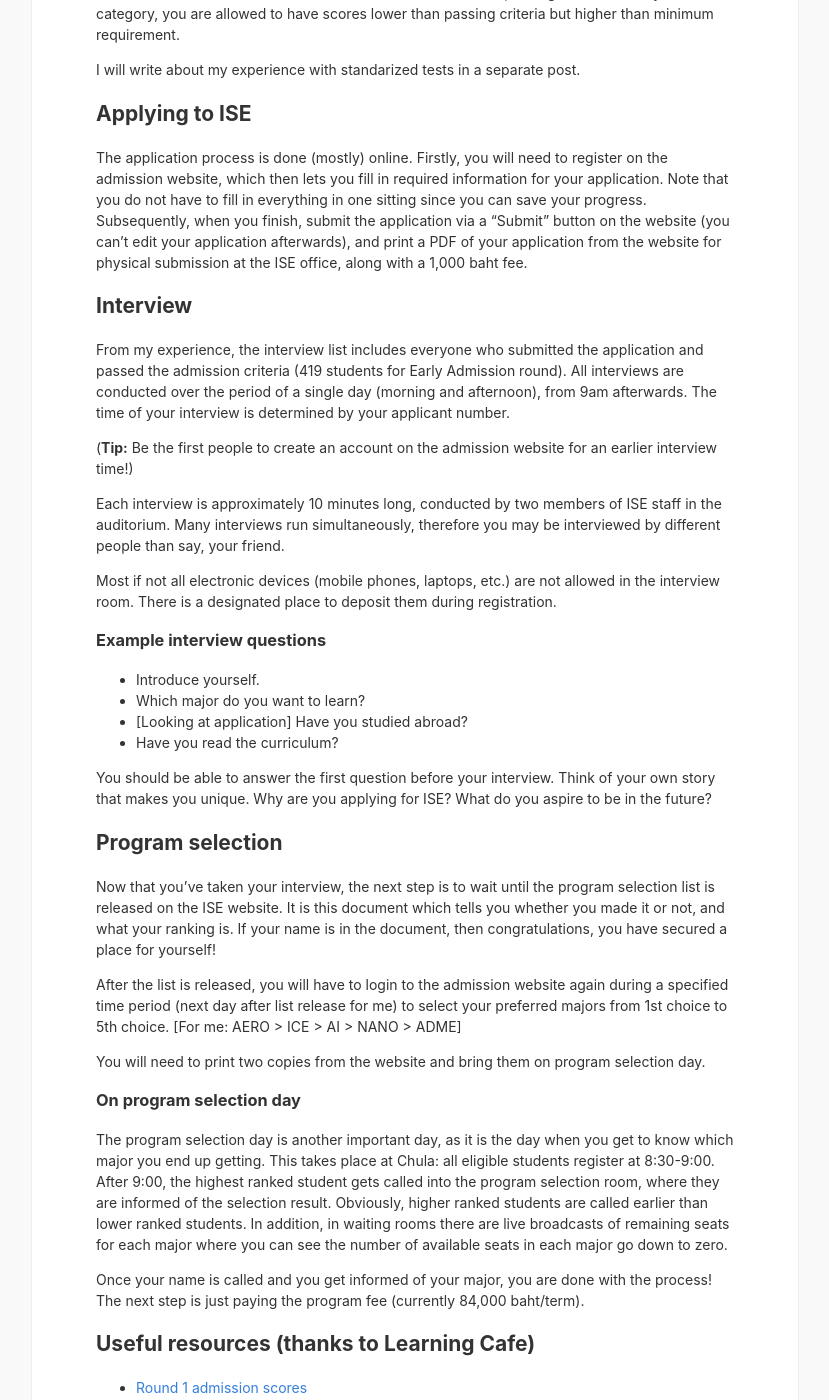
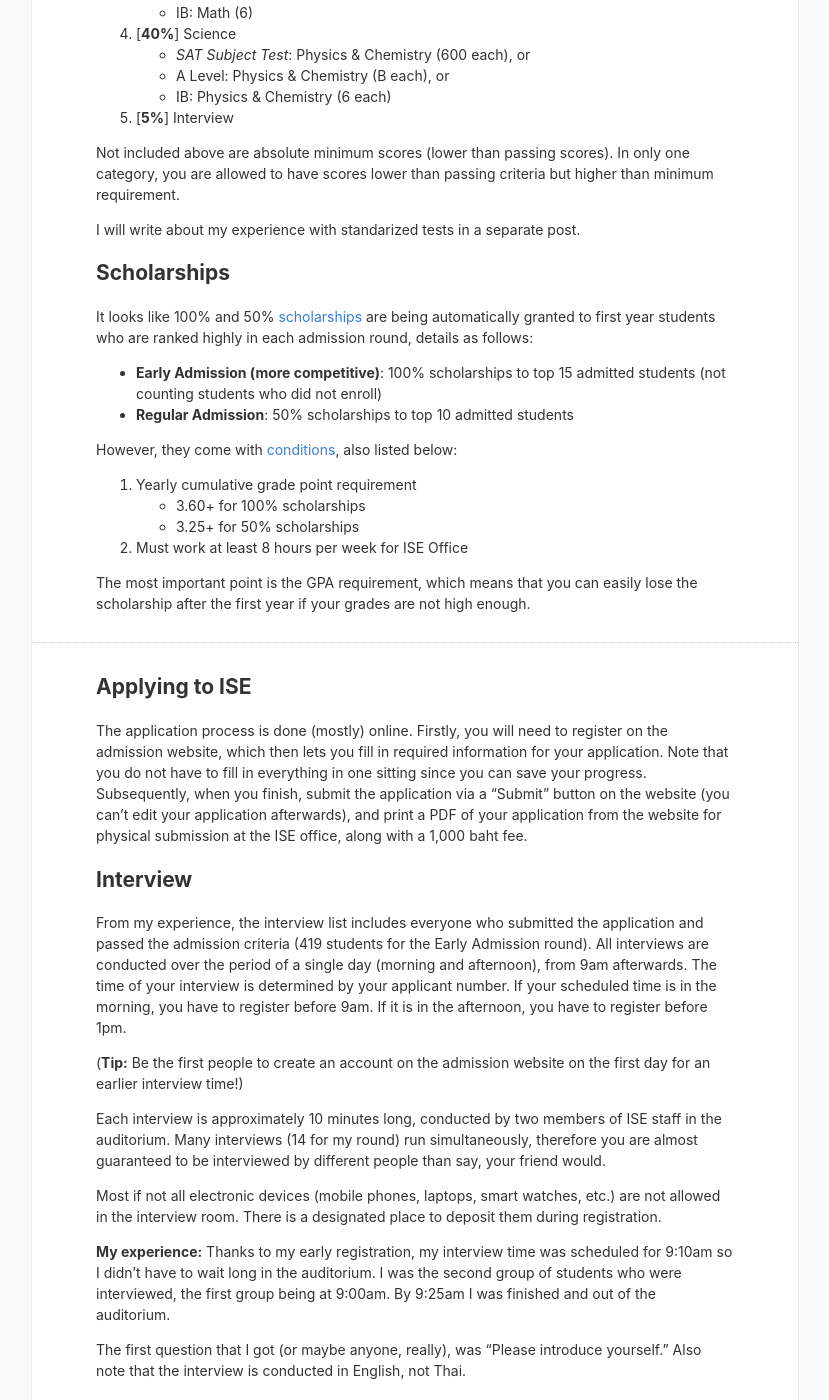
Before and after one commit to Romtam/romtam.github.io, a Jekyll site: the page built from _posts/2019-07-17-ise-application.md, in a window 1280 px wide and 1400 px high, scrolled down 1138 px. Shown: the whole window, without its empty margins (225-1054 px from the left). Built offline with Jekyll 4.4.1, drawn with Linux system fonts in a browser that asks for light colours; nearby versions of some CDN libraries; some of the changed text lies outside the part shown.

Commit message:
Update blog post with new information

```diff
--- a/_posts/2019-07-17-ise-application.md
+++ b/_posts/2019-07-17-ise-application.md
@@ -12,21 +12,25 @@ ISE stands for **I**nternational **S**chool of **E**ngineering, and is basically
 * NANO (Nano Engineering)
 * ROBOTICS AI (Robotics and Artificial Intelligence Engineering)
 
+Each major has a different number of seats. For the Early Admission round, there are a total of 165 seats available across all majors.
+
+> NANO: 40, AERO: 20, ICE: 45, ADME: 30, AI: 30
+
 ## Admission criteria
-As of the 2019 academic year, the [admission criteria](http://www.ise.eng.chula.ac.th/document/Admission/Admission_Criteria_2019.pdf) are as follows - passing criteria in (brackets), what I took is **bolded**:
+As of the 2019 academic year, the [admission criteria](http://www.ise.eng.chula.ac.th/document/Admission/Admission_Criteria_2019.pdf) are as follows - passing criteria in (brackets), what I took is *italicized*:
 
 1. [**5%**] GPAX - Grade Point Average
 2. [**20%**] English
-  * **IELTS** (6.0+), or
+  * *IELTS* (6.0+), or
   * TOEFL (80+), or
   * CU-TEP (80+)
 3. [**30%**] Maths
-  * **SAT**: Math (620+) & Math Level 2 (600+), or
+  * *SAT*: Math (620+) & Math Level 2 (600+), or
   * CU-AAT: Math (480+), or
   * A Level: Math (B), or
   * IB: Math (6)
 4. [**40%**] Science
-  * **SAT Subject Test**: Physics & Chemistry (600 each), or
+  * *SAT Subject Test*: Physics & Chemistry (600 each), or
   * A Level: Physics & Chemistry (B each), or
   * IB: Physics & Chemistry (6 each)
 5. [**5%**] Interview
@@ -35,17 +39,36 @@ Not included above are absolute minimum scores (lower than passing scores). In o
 
 I will write about my experience with standarized tests in a separate post.
 
+## Scholarships
+It looks like 100% and 50% [scholarships](http://www.ise.eng.chula.ac.th/news/detail?id=1182&gid=1-008-002-002) are being automatically granted to first year students who are ranked highly in each admission round, details as follows:
+* **Early Admission (more competitive)**: 100% scholarships to top 15 admitted students (not counting students who did not enroll)
+* **Regular Admission**: 50% scholarships to top 10 admitted students
+
+However, they come with [conditions](http://www.ise.eng.chula.ac.th/current-students/scholarship), also listed below:
+1. Yearly cumulative grade point requirement
+   * 3.60+ for 100% scholarships
+   * 3.25+ for 50% scholarships
+2. Must work at least 8 hours per week for ISE Office
+
+The most important point is the GPA requirement, which means that you can easily lose the scholarship after the first year if your grades are not high enough.
+
+***
+
 ## Applying to ISE
 The application process is done (mostly) online. Firstly, you will need to register on the admission website, which then lets you fill in required information for your application. Note that you do not have to fill in everything in one sitting since you can save your progress. Subsequently, when you finish, submit the application via a "Submit" button on the website (you can't edit your application afterwards), and print a PDF of your application from the website for physical submission at the ISE office, along with a 1,000 baht fee.
 
 ## Interview
-From my experience, the interview list includes everyone who submitted the application and passed the admission criteria (419 students for Early Admission round). All interviews are conducted over the period of a single day (morning and afternoon), from 9am afterwards. The time of your interview is determined by your applicant number.
+From my experience, the interview list includes everyone who submitted the application and passed the admission criteria (419 students for the Early Admission round). All interviews are conducted over the period of a single day (morning and afternoon), from 9am afterwards. The time of your interview is determined by your applicant number. If your scheduled time is in the morning, you have to register before 9am. If it is in the afternoon, you have to register before 1pm.
 
-(**Tip:** Be the first people to create an account on the admission website for an earlier interview time!)
+(**Tip:** Be the first people to create an account on the admission website on the first day for an earlier interview time!)
 
-Each interview is approximately 10 minutes long, conducted by two members of ISE staff in the auditorium. Many interviews run simultaneously, therefore you may be interviewed by different people than say, your friend.
+Each interview is approximately 10 minutes long, conducted by two members of ISE staff in the auditorium. Many interviews (14 for my round) run simultaneously, therefore you are almost guaranteed to be interviewed by different people than say, your friend would.
 
-Most if not all electronic devices (mobile phones, laptops, etc.) are not allowed in the interview room. There is a designated place to deposit them during registration.
+Most if not all electronic devices (mobile phones, laptops, smart watches, etc.) are not allowed in the interview room. There is a designated place to deposit them during registration.
+
+**My experience:** Thanks to my early registration, my interview time was scheduled for 9:10am so I didn't have to wait long in the auditorium. I was the second group of students who were interviewed, the first group being at 9:00am. By 9:25am I was finished and out of the auditorium.
+
+The first question that I got (or maybe anyone, really), was "Please introduce yourself." Also note that the interview is conducted in English, not Thai.
 
 ### Example interview questions
 * Introduce yourself.
@@ -56,22 +79,52 @@ Most if not all electronic devices (mobile phones, laptops, etc.) are not allowe
 You should be able to answer the first question before your interview. Think of your own story that makes you unique. Why are you applying for ISE? What do you aspire to be in the future?
 
 ## Program selection
-Now that you've taken your interview, the next step is to wait until the program selection list is released on the ISE website. It is this document which tells you whether you made it or not, and what your ranking is. If your name is in the document, then congratulations, you have secured a place for yourself!
+Now that you've taken your interview, the next step is to wait until the program selection list is released on the ISE website. It is this document which tells you whether you made it or not, and what your ranking is. If your name is in the document, then congratulations, you have secured a place for yourself in ISE!
 
-After the list is released, you will have to login to the admission website again during a specified time period (next day after list release for me) to select your preferred majors from 1st choice to 5th choice. [For me: AERO > ICE > AI > NANO > ADME]
+After the list is released, you will have to login to the admission website again during a specified time period (next day after list release for me) to select your preferred major from first choice to fifth choice. *[For me: AERO > ICE > AI > NANO > ADME]*
 
-You will need to print two copies from the website and bring them on program selection day.
+You will need to print two copies from the website and bring them on the program selection day.
 
 ### On program selection day
-The program selection day is another important day, as it is the day when you get to know which major you end up getting. This takes place at Chula: all eligible students register at 8:30-9:00. After 9:00, the highest ranked student gets called into the program selection room, where they are informed of the selection result. Obviously, higher ranked students are called earlier than lower ranked students. In addition, in waiting rooms there are live broadcasts of remaining seats for each major where you can see the number of available seats in each major go down to zero.
+[Document about program selection day on ISE website](http://www.ise.eng.chula.ac.th/document/Admission/Steps_to_Confirm_Program_2019.pdf)
+
+The program selection day is another important day, as it is the day when you get to know which major you end up getting. This takes place at the university. All eligible students have to register at 8:30-9:00. After 9:00, the highest ranked student gets called into the program selection room, where they are informed of their selection results. Obviously, higher ranked students are called earlier than lower ranked students. In addition, in waiting rooms there are live broadcasts of remaining seats for each major where you can see the number of available seats in each major go down as each person is called.
+
+How the selection process works is that at your turn, your pre-selected choices will be looked at. If your top major of choice is full, your second choice will be considered. If your second choice is also full, then move to the third choice, and vice versa, until there is a seat.
 
 Once your name is called and you get informed of your major, you are done with the process! The next step is just paying the program fee (currently 84,000 baht/term).
 
-## Useful resources (thanks to Learning Cafe)
+### Waitlist
+On the evening of the program selection day, ISE will release the only waitlist of remaining students who are eligible for program selection. If you are not on either of the main list or the waitlist, you are not admitted and will have to apply again if there exists another round.
+
+## Forfeiting your seat
+There exists a good justification for forfeiting your seat and applying again: getting a major that you don't like. For example, if your desired major is ICE but the only available major to choose from is NANO, then you need to start thinking. Hypothetically, would you be happy studying Nano engineering rather than Information and Communication engineering? It is a question that only you could answer.
+
+One question that gets asked a lot around is whether one should "risk" their seat in the Early Admission round for a second chance in the next round. If you ask me this question, I think it can be worth it. The number of accepted applicants for the second round is not very different than the first, and you should also consider the fact that many high-score applicants have confirmed their first round seat.
+
+Comparing the scores between the Early Admission round and the Regular Admission round (links below), the Regular Admission round turned out to be less competitive than the first round. Whatever you decide, you should definitely take this comparison into account.
+
+### Transferring majors
+Even though on paper, you can transfer your major between the 1st and 2nd year subject to a few conditions, personally I do not recommend it for several reasons. There exists a high possibility that you will be stuck with students from your major that you dislike, from learning to activities, rather than getting to know students from your preferred major.
+
+Moreover, there is no certainty that you will be able to transfer to your preferred major. This is exacarbated even more if your grades are not as good as others who also wish to transfer.
+
+***Note:** The above section is my opinion, and my opinion only. You should not take this as a fact.*
+
+***
+
+## Useful resources
+A very useful page on Facebook is [Learning Café](https://www.facebook.com/LearningCafebydom9914), which is a page about international program admissions for Thai universities, especially Chula or Thammasat. There also exists a Facebook group ran by the aforementioned page which you can find posts such as secondhand books for sale, or discussions about universities.
+
+Here are some resources related to ISE admissions that would be useful for reference:
+
 * [Round 1 admission scores](https://www.facebook.com/LearningCafebydom9914/posts/985085548343687)
 * [Round 2 admission scores](https://www.facebook.com/LearningCafebydom9914/posts/1038408659678042)
 * [Approximate score requirement to select any major](https://www.facebook.com/LearningCafebydom9914/posts/1043175002534741)
-* [interview writeup on dek-d (in Thai)](https://www.dek-d.com/board/view/3906604/)
+* [Comprehensive interview writeup on dek-d (in Thai)](https://www.dek-d.com/board/view/3906604/)
+* [Another thorough interview writeup (in Thai), by Captain Ronnie](https://www.dek-d.com/board/view/3900324/)
 
 ## Any questions?
-Thank you for reading. If you have any questions about anything related to admissions, please do not hesitate to ask.
+Thank you for reading up to this point. If you have any questions about anything related to admissions, or if you think this post lacks something, please do not hesitate to contact me.
+
+Until next time,
```
